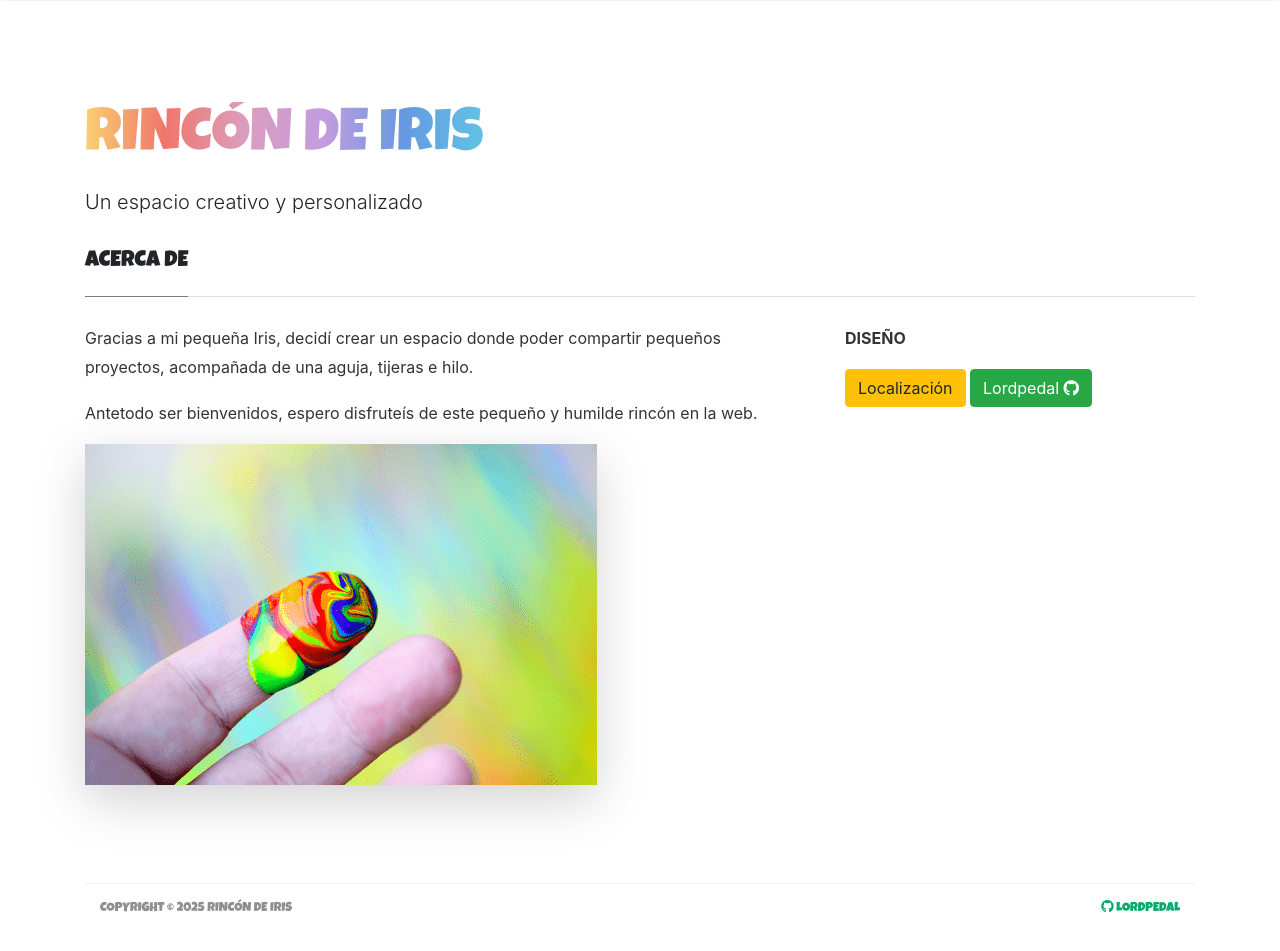
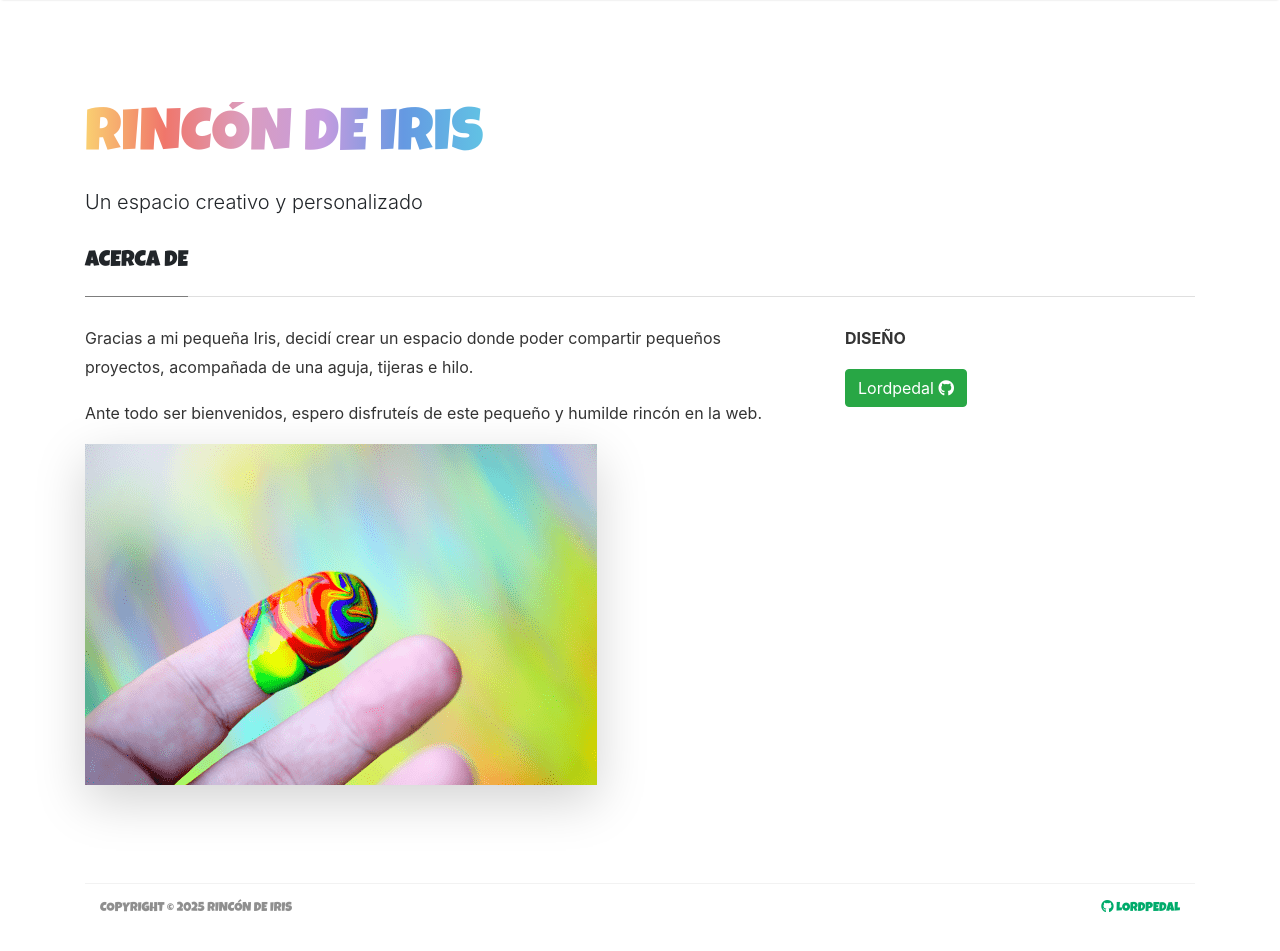
Before and after one commit to Lordpedal/rincondeiris, a Jekyll site: the page built from _pages/about.md, in a window 1280 px wide and 992 px high. Shown: the top 951 px of the window. Built offline with Jekyll 4.4.1, drawn with Linux system fonts in a browser that asks for light colours; nearby versions of some CDN libraries.

Commit message:
Actualización mié 26 mar 2025 19:31:41 CET

```diff
--- a/_pages/about.md
+++ b/_pages/about.md
@@ -8,13 +8,12 @@ comments: false
 <div class="row justify-content-between">
 	<div class="col-md-8 pr-5">
 		<p>Gracias a mi pequeña Iris, decidí crear un espacio donde poder compartir pequeños proyectos, acompañada de una aguja, tijeras e hilo.</p>
-		<p>Antetodo ser bienvenidos, espero disfruteís de este pequeño y humilde rincón en la web.</p>
+		<p>Ante todo ser bienvenidos, espero disfruteís de este pequeño y humilde rincón en la web.</p>
 		<p class="mb-5"><img class="shadow-lg" src="{{site.baseurl}}/assets/images/avatar.png" alt="Un espacio creativo y personalizado" /></p>
 	</div>
 	<div class="col-md-4">
 		<div class="sticky-top sticky-top-80">
 			<p><strong>DISEÑO</strong></p>
-			<a target="_blank" href="https://goo.gl/maps/CecKW6yDBuQc9R9JA" class="btn btn-warning">Localización</a>
 			<a target="_blank" href="https://lordpedal.github.io" class="btn btn-success">Lordpedal <i class="fab fa-github"></i></a>
 		</div>
 	</div>
```
